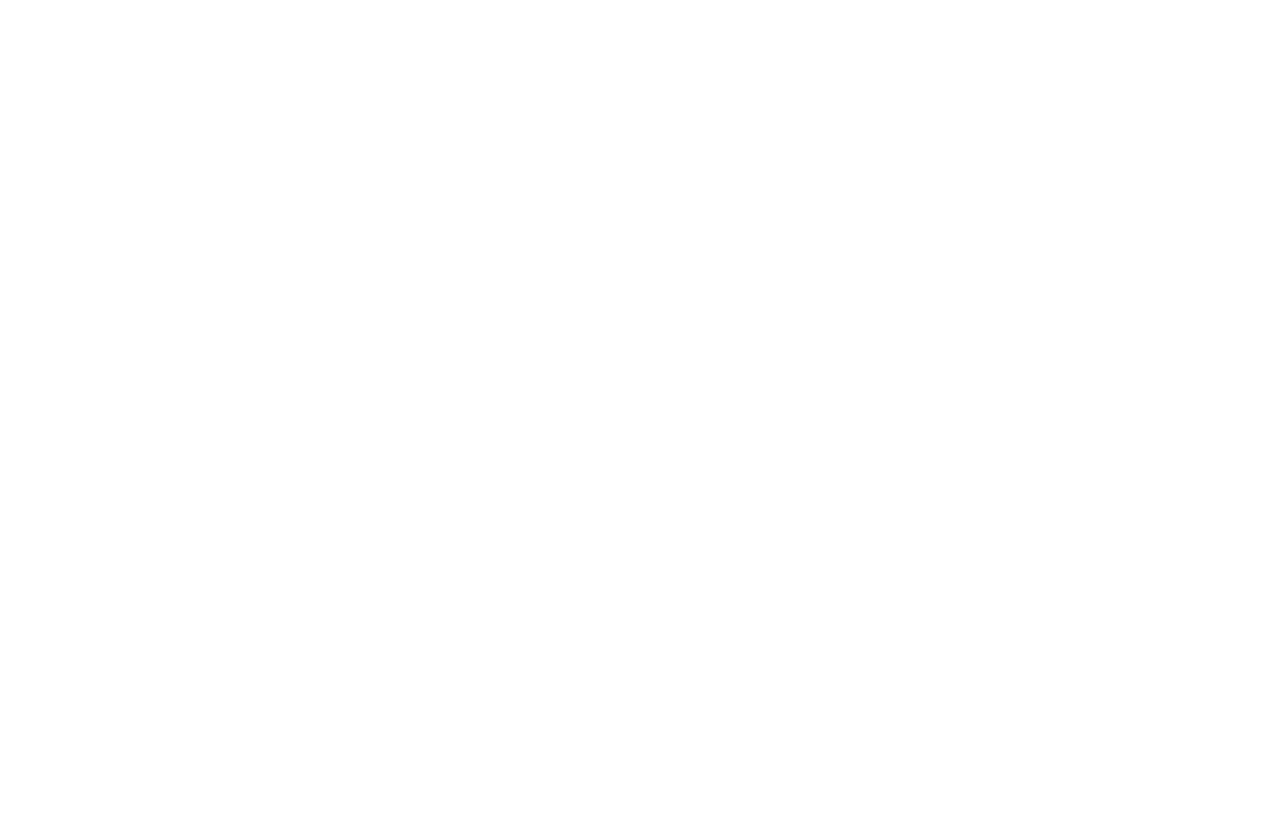
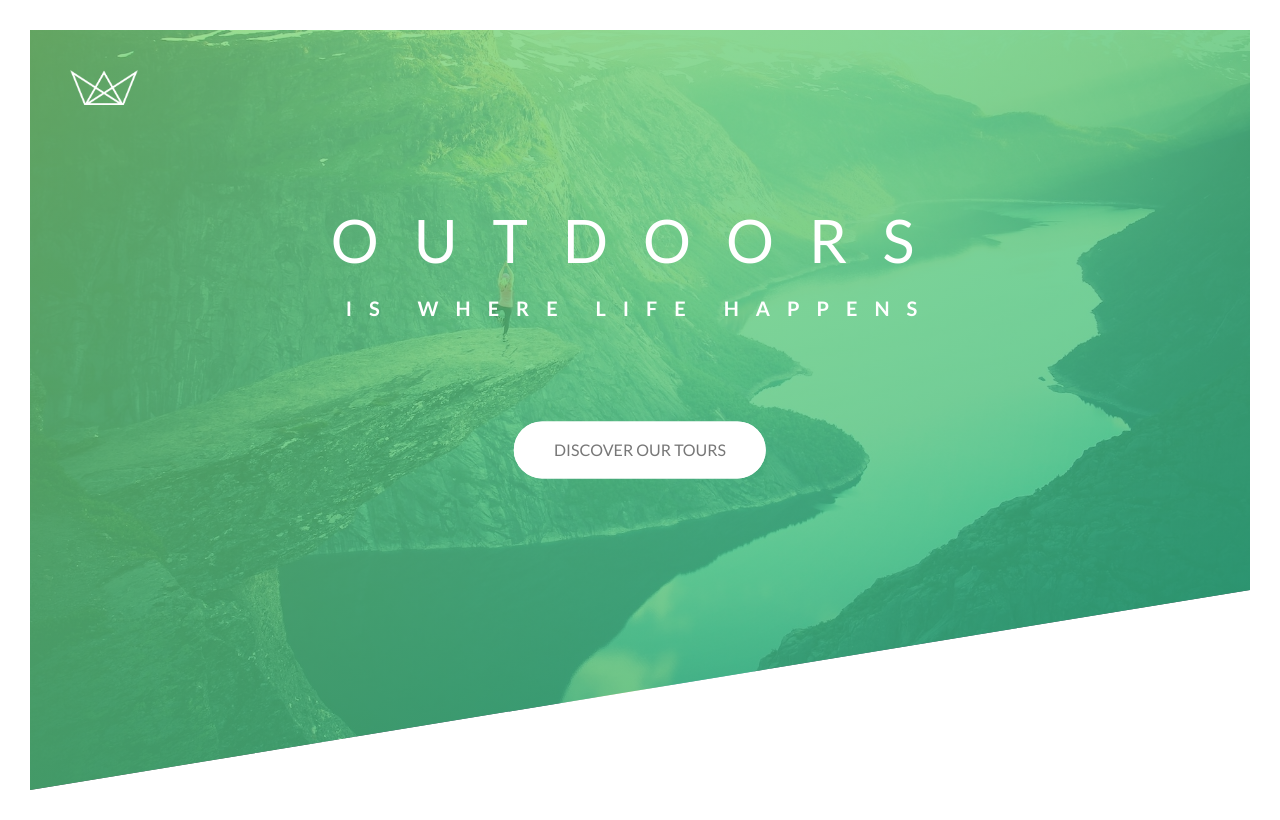
Before and after one commit to blam92/natour-project, a plain HTML site: page Natours/starter/index.html in a window 1280 px wide. Drawn offline with Linux system fonts and the light colour scheme; files that its build step writes are made by us from their sources.

Commit message:
page header

```diff
--- a/Natours/starter/css/style.css
+++ b/Natours/starter/css/style.css
@@ -6,3 +6,179 @@ Medium green: #55c57a
 Dark green: #28b485
 
 */
+
+* {
+  margin: 0;
+  padding: 0;
+  box-sizing: border-box;
+}
+
+body {
+  font-family: "Lato", sans-serif;
+  font-weight: 400;
+  font-size: 16px;
+  line-height: 1.7;
+  color: #777;
+  padding: 30px;
+}
+
+.header {
+  height: 95vh;
+  background-image: linear-gradient(to right bottom, #7ed56fbb, #28b485c7), url('../img/hero.jpg');
+  background-size: cover;
+  background-position: top;
+  clip-path: polygon(0 0, 100% 0%, 100% 70vh, 0 100%);
+  position: relative;
+}
+
+.logo-box {
+  position: absolute;
+  top: 40px;
+  left: 40px;
+}
+
+.logo {
+  height: 35px;
+}
+
+.text-box {
+  position: absolute;
+  top: 40%;
+  left: 50%;
+  transform: translate(-50%, -50%);
+  text-align: center;
+}
+
+.heading-primary {
+  color: #fff;
+  text-transform: uppercase;
+  backface-visibility: hidden;
+  margin-bottom: 6rem;
+}
+
+.heading-primary-main {
+  display: block;
+  font-size: 60px;
+  font-weight: 400;
+  letter-spacing: 35px;
+
+  animation-name: moveInLeft;
+  animation-duration: 2s;
+  animation-timing-function: ease-out;
+
+  /* animation-iteration-count: 3; */
+  /* animation-delay: 0.5s; */
+}
+.heading-primary-sub {
+  display: block;
+  font-size: 20px;
+  font-weight: 700;
+  letter-spacing: 17px;
+
+  animation: moveInRight 1s ease-out;
+  /* animation-name: moveInRight;
+  animation-duration: 2s;
+  animation-timing-function: ease-out; */
+}
+
+@keyframes moveInLeft {
+  0% {
+    opacity: 0;
+    transform: translateX(-100px);
+  }
+
+  80% {
+    transform: translateX(-10px);
+  }
+
+  100% {
+    opacity: 1;
+    transform: translate(0);
+  }
+}
+
+@keyframes moveInRight {
+  0% {
+    opacity: 0;
+    transform: translateX(100px);
+  }
+
+  80% {
+    transform: translateX(10px);
+  }
+
+  100% {
+    opacity: 1;
+    transform: translate(0);
+  }
+}
+
+@keyframes moveInBottom {
+  0% {
+    opacity: 0;
+    transform: translateY(100px);
+  }
+
+  80% {
+    transform: translateY(10px);
+  }
+
+  100% {
+    opacity: 1;
+    transform: translate(0);
+  }
+}
+
+.btn:link,
+.btn:visited {
+  text-transform: uppercase;
+  text-decoration: none;
+  padding: 15px 40px;
+  display: inline-block;
+  border-radius: 100px;
+  transition: all .2s;
+  position: relative;
+}
+
+.btn:hover {
+  transform: translateY(-3px);
+  box-shadow: 0 10px 20px rgba(0, 0, 0, 0.2);
+}
+
+.btn:active {
+  transform: translateY(-1px);
+  box-shadow: 0 5px 10px rgba(0, 0, 0, 0.1);
+}
+
+.btn-white {
+  background-color: #fff;
+  color: #777;
+}
+
+.btn::after {
+  content: "";
+  display: inline-block;
+  height: 100%;
+  width: 100%;
+  border-radius: 100px;
+  position: absolute;
+  top: 0;
+  left: 0;
+  z-index: -1;
+  transition: all .4s;
+}
+
+.btn-white::after {
+  background-color: white;
+}
+
+.btn:hover::after {
+  transform: scaleX(1.4) scaleY(1.6);
+  opacity: 0;
+}
+
+.btn-animated {
+  animation: moveInBottom 1s ease-out;
+  animation-delay: .75s;
+  animation-fill-mode: backwards;
+}
--- a/Natours/starter/index.html
+++ b/Natours/starter/index.html
@@ -13,7 +13,22 @@
         <title>Natours | Exciting tours for adventurous people</title>
     </head>
     <body>
-
+        <header class="header">
+          <div class="logo-box">
+            <img src="img/logo-white.png" alt="Logo" class="logo">
+          </div>
+          <div class="text-box">
+            <h1 class="heading-primary">
+              <span class="heading-primary-main">
+                Outdoors
+              </span>
+              <span class="heading-primary-sub">
+                is where life happens
+              </span>
+            </h1>
+            <a href="#" class="btn btn-white btn-animated">Discover our tours</a>
+          </div>
+        </header>
 
     </body>
 </html>
```
Also changed, not shown: 1 other file.
